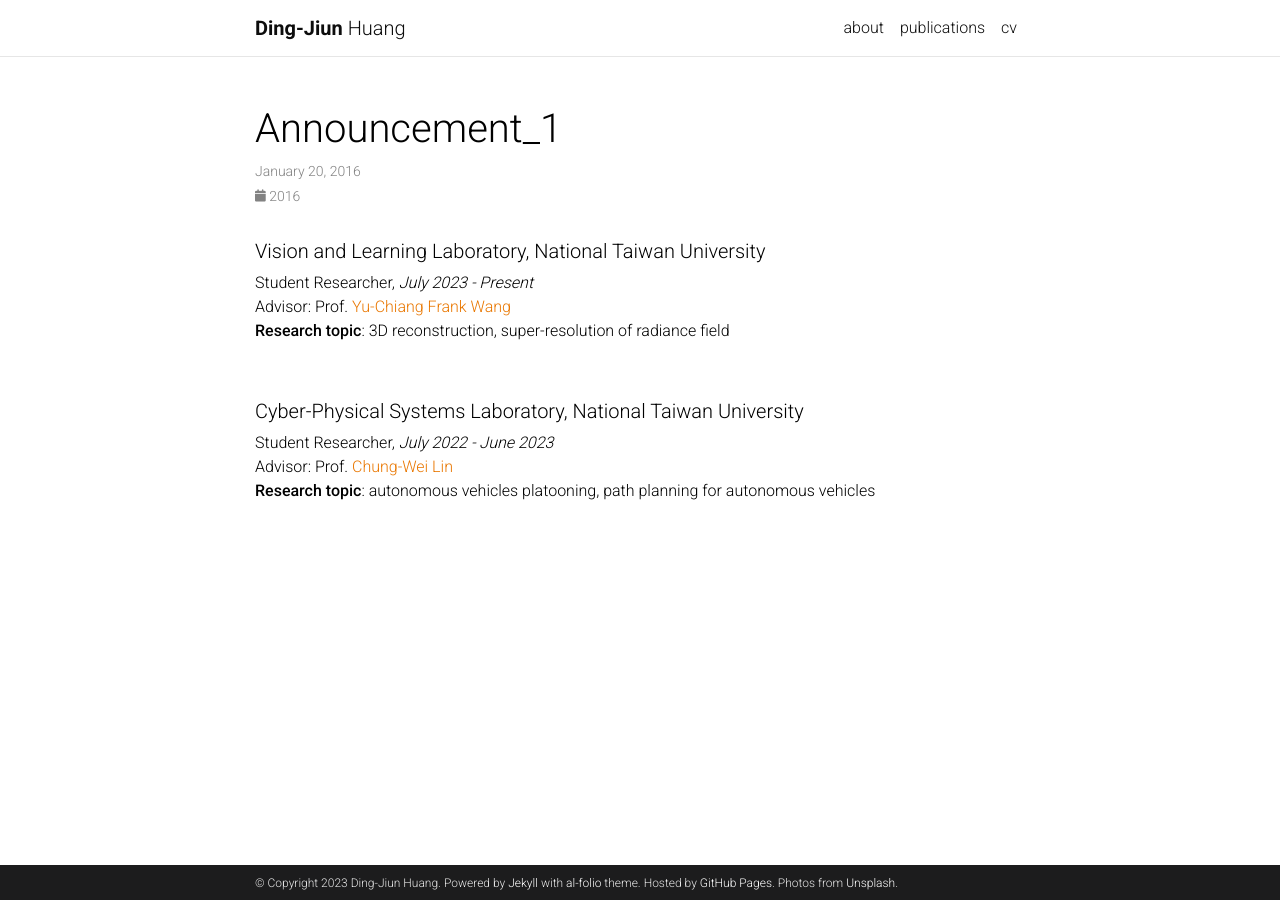
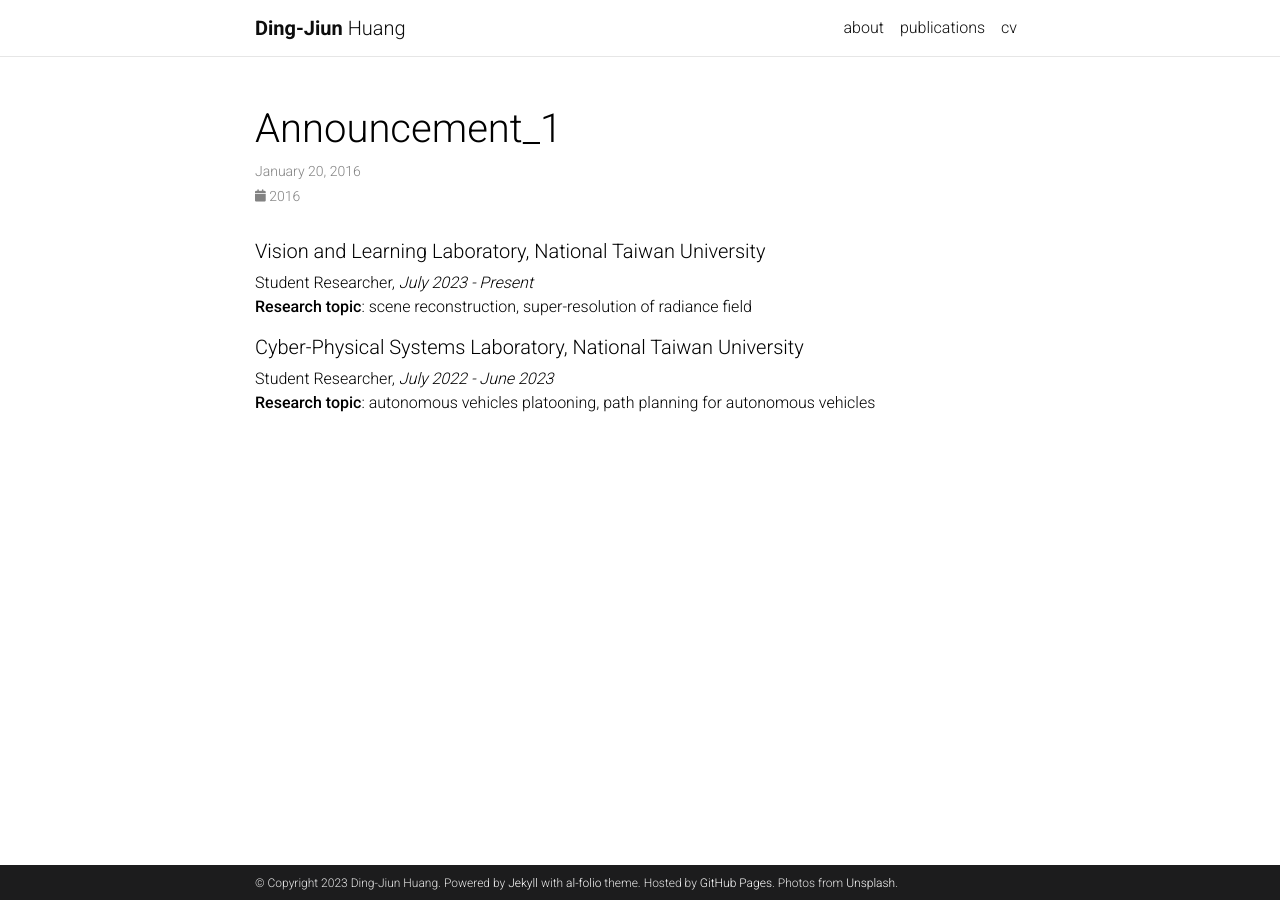
Before and after one commit to willydjhuang/willydjhuang.github.io, a Jekyll site: the page built from _research_exps/announcement_1.md, in a window 1280 px wide. Built offline with Jekyll 4.4.1, drawn with Linux system fonts in a browser that asks for light colours; full-size pictures stand in for the smaller copies a plugin makes; comment, search, counter and statistics services are not loaded; a style sheet for code colours, icons or effects is not loaded.

Commit message:
add research experiences

```diff
--- a/_research_exps/announcement_1.md
+++ b/_research_exps/announcement_1.md
@@ -9,15 +9,9 @@
 ##### Vision and Learning Laboratory, National Taiwan University
 
 Student Researcher, _July 2023 - Present_ <br />
-Advisor: Prof. [Yu-Chiang Frank Wang](http://vllab.ee.ntu.edu.tw/ycwang.html) <br />
-**Research topic**: 3D reconstruction, super-resolution of radiance field
-
-<br />
+**Research topic**: scene reconstruction, super-resolution of radiance field
 
 ##### Cyber-Physical Systems Laboratory, National Taiwan University
 
 Student Researcher, _July 2022 - June 2023_ <br />
-Advisor: Prof. [Chung-Wei Lin](https://www.csie.ntu.edu.tw/~cwlin/) <br />
 **Research topic**: autonomous vehicles platooning, path planning for autonomous vehicles
-
-<br />
```
Also changed, not shown: _research_exps/announcement_2.md (+1 -2 lines), _research_exps/announcement_3.md (added, +12 -0 lines), _research_exps/announcement_4.md (added, +12 -0 lines), assets/img/asu_logo.png (added), assets/img/nvidia_logo.svg (added), 1 other file.
